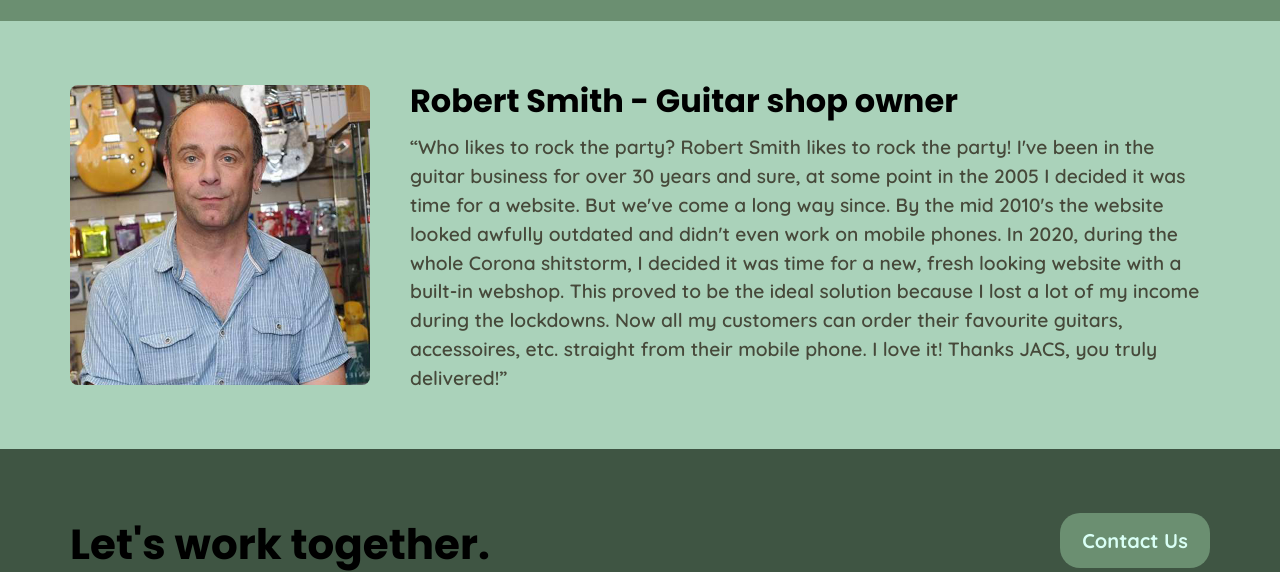
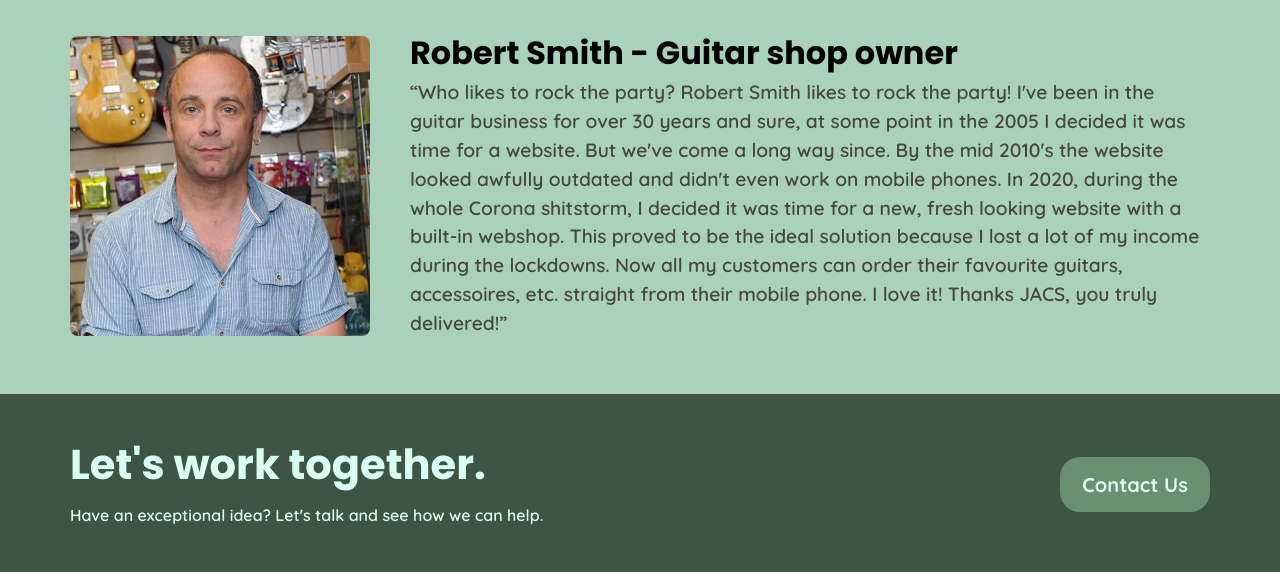
Before and after one commit to jelle-vdp/jacs-digital-jump, a plain HTML site: page testimonials.html in a window 1280 px wide. Shown: the part 1623-2195 px from the top of the page. Drawn offline with Linux system fonts and the light colour scheme.

Commit message:
closing off for today, updated the footer a lil bit more

```diff
--- a/assets/scss/_main.scss
+++ b/assets/scss/_main.scss
@@ -23,6 +23,7 @@ body {
 
 h1, h2, h3, h4, h5, h6 {
     font-family: 'Poppins', sans-serif;
+    line-height: 1.1;
 }
 
 main {
@@ -73,25 +74,38 @@ main {
 
 .contact-bar {
     display: grid;
-    padding-top:4rem;
+    margin-top:4rem;
 
     .container {
         background-color: transparent;
 
         .contact-bar__content {
-            padding:4rem 0;
+            display:flex;
+            flex-direction: column;
+            align-items: center;
+            padding:3rem 0;
+
+            @media (min-width: 768px) {
+                justify-content: space-between;
+                flex-direction: row;
+            }
 
             .contact-bar__text {
-                float: left;
-                text-align: left;
+                text-align: center;
+
+                @media (max-width: 768px){
+                    margin-bottom:2rem;
+                }
+
+                @media (min-width: 768px) {
+                    text-align: left;
+                }
 
                 h3 {
-                    font-size:42px;
+                    font-size:2.6rem;
+                    margin-bottom:1rem;
                 }
 
-                p {
-                    padding:12px 0;
-                }
             }
 
             a {
--- a/assets/scss/_testimonials.scss
+++ b/assets/scss/_testimonials.scss
@@ -89,7 +89,11 @@
         background-color: darken($md-green, 20%);
 
         .contact-bar {
-            padding-top:0;
+            margin-top:0;
+
+            .contact-bar__text {
+                color: $l-green;
+            }
         }
     }
 }
```
Also changed, not shown: assets/css/style.css, 1 other file.
